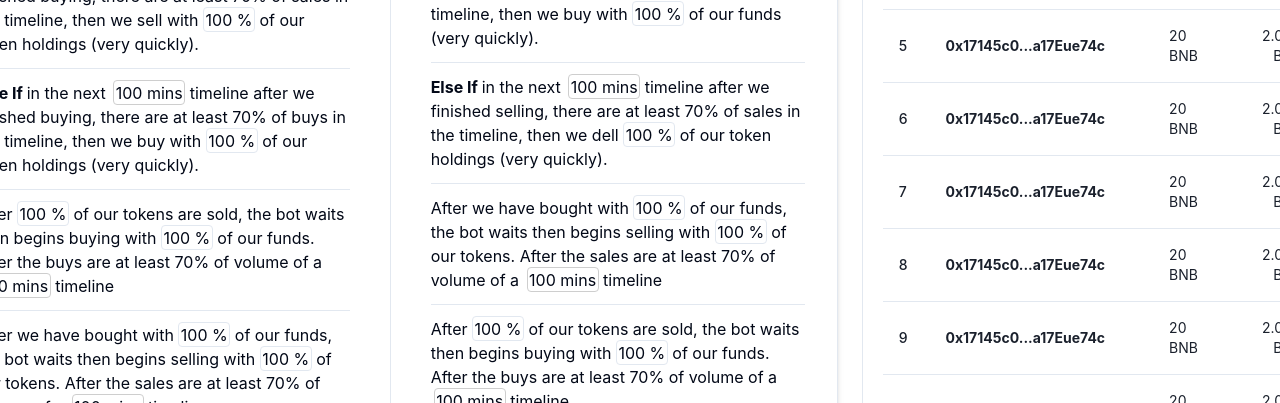
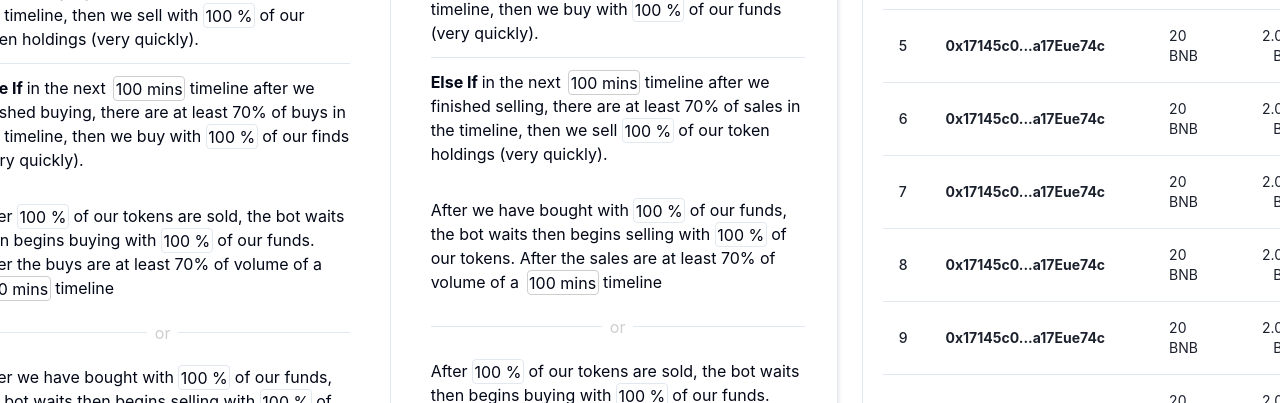
Before and after one commit to Feranmiola/MMBot, a React (Vite) app: page /dashboard in a window 1280 px wide. Shown: the part 688-1091 px from the top of the page. Built offline with nearby package versions, Linux system fonts and the light colour scheme.

Commit message:
support and resistance update

```diff
--- a/package.json
+++ b/package.json
@@ -28,6 +28,7 @@
     "lucide-react": "^0.378.0",
     "pnpm": "^9.1.1",
     "react": "^18.2.0",
+    "react-csv": "^2.2.2",
     "react-dom": "^18.2.0",
     "react-router-dom": "^6.23.1",
     "tailwind-merge": "^2.3.0",
--- a/src/components/Dashboard/pages/Dashboard.tsx
+++ b/src/components/Dashboard/pages/Dashboard.tsx
@@ -234,12 +234,18 @@ const Dashboard = () => {
                     <p className="text-[16px]"> <span className="font-bold">Then If </span>in the next <span className="ml-[3px] border-[1px]  rounded-[4px] p-[1.5px]">100 <span className=""> mins</span></span> timeline after we finished buying, there are at least 70% of sales in the timeline, then we sell with <span className="border-[1px] rounded-[4px] p-[1.5px]">100 <span className="">%</span></span> of our token holdings (very quickly).</p>
 
                     <Separator/>
-                    <p className="text-[16px]"> <span className="font-bold">Else If </span>in the next <span className="ml-[3px] border-[1px] border-[#CECECE] rounded-[4px] p-[1.5px]">100 <span className=""> mins</span></span> timeline after we finished buying, there are at least 70% of buys in the timeline, then we buy with <span className="border-[1px] rounded-[4px] p-[1.5px]">100 <span className="">%</span></span> of our token holdings (very quickly).</p>
+                    <p className="text-[16px]"> <span className="font-bold">Else If </span>in the next <span className="ml-[3px] border-[1px] border-[#CECECE] rounded-[4px] p-[1.5px]">100 <span className=""> mins</span></span> timeline after we finished buying, there are at least 70% of buys in the timeline, then we buy with <span className="border-[1px] rounded-[4px] p-[1.5px]">100 <span className="">%</span></span> of our finds (very quickly).</p>
 
-                    <Separator/>
-                    <p className="text-[16px]">After <span className="border-[1px] rounded-[4px] p-[1.5px]">100 <span className="">%</span></span> of our tokens are sold, the bot waits then begins buying with <span className="border-[1px] rounded-[4px] p-[1.5px]">100 <span className="">%</span></span> of our funds. After the buys are at least 70% of volume of a <span className="ml-[3px] border-[1px] border-[#CECECE] rounded-[4px] p-[1.5px]">100 <span className=""> mins</span></span> timeline</p>
 
-                    <Separator/>
+                    <p className="pt-5 text-[16px]">After <span className="border-[1px] rounded-[4px] p-[1.5px]">100 <span className="">%</span></span> of our tokens are sold, the bot waits then begins buying with <span className="border-[1px] rounded-[4px] p-[1.5px]">100 <span className="">%</span></span> of our funds. After the buys are at least 70% of volume of a <span className="ml-[3px] border-[1px] border-[#CECECE] rounded-[4px] p-[1.5px]">100 <span className=""> mins</span></span> timeline</p>
+
+                    <div className="flex items-center justify-center py-5">
+                      <Separator/>
+                      <div className="absolute text-[#CECECE] bg-white px-2">
+                          or
+                      </div>
+                    </div>
+
                     <p className="text-[16px]">After we have bought with <span className="border-[1px] rounded-[4px] p-[1.5px]">100 <span className="">%</span></span> of our funds, the bot waits then begins selling with <span className="border-[1px] rounded-[4px] p-[1.5px]">100 <span className="">%</span></span> of our tokens. After the sales are at least 70% of volume of a <span className="ml-[3px] border-[1px] border-[#CECECE] rounded-[4px] p-[1.5px]">100 <span className=""> mins</span></span> timeline</p>
 
                   </div>
@@ -290,12 +296,18 @@ const Dashboard = () => {
                     <p className="text-[16px]"> <span className="font-bold">Then If </span>in the next <span className="ml-[3px] border-[1px]  rounded-[4px] p-[1.5px]">100 <span className=""> mins</span></span> timeline, we finish selling, there are at least 70% of buys in the timeline, then we buy with <span className="border-[1px] rounded-[4px] p-[1.5px]">100 <span className="">%</span></span> of our funds (very quickly).</p>
 
                     <Separator/>
-                    <p className="text-[16px]"> <span className="font-bold">Else If </span>in the next <span className="ml-[3px] border-[1px] border-[#CECECE] rounded-[4px] p-[1.5px]">100 <span className=""> mins</span></span> timeline after we finished selling, there are at least 70% of sales in the timeline, then we dell <span className="border-[1px] rounded-[4px] p-[1.5px]">100 <span className="">%</span></span> of our token holdings (very quickly).</p>
+                    <p className="text-[16px]"> <span className="font-bold">Else If </span>in the next <span className="ml-[3px] border-[1px] border-[#CECECE] rounded-[4px] p-[1.5px]">100 <span className=""> mins</span></span> timeline after we finished selling, there are at least 70% of sales in the timeline, then we sell <span className="border-[1px] rounded-[4px] p-[1.5px]">100 <span className="">%</span></span> of our token holdings (very quickly).</p>
 
-                    <Separator/>
-                    <p className="text-[16px]">After we have bought with <span className="border-[1px] rounded-[4px] p-[1.5px]">100 <span className="">%</span></span> of our funds, the bot waits then begins selling with <span className="border-[1px] rounded-[4px] p-[1.5px]">100 <span className="">%</span></span> of our tokens. After the sales are at least 70% of volume of a <span className="ml-[3px] border-[1px] border-[#CECECE] rounded-[4px] p-[1.5px]">100 <span className=""> mins</span></span> timeline</p>
 
-                    <Separator/>
+                    <p className="pt-5 text-[16px]">After we have bought with <span className="border-[1px] rounded-[4px] p-[1.5px]">100 <span className="">%</span></span> of our funds, the bot waits then begins selling with <span className="border-[1px] rounded-[4px] p-[1.5px]">100 <span className="">%</span></span> of our tokens. After the sales are at least 70% of volume of a <span className="ml-[3px] border-[1px] border-[#CECECE] rounded-[4px] p-[1.5px]">100 <span className=""> mins</span></span> timeline</p>
+
+                    <div className="flex items-center justify-center py-5">
+                      <Separator/>
+                      <div className="absolute text-[#CECECE] bg-white px-2">
+                          or
+                      </div>
+                    </div>
+
                     <p className="text-[16px]">After <span className="border-[1px] rounded-[4px] p-[1.5px]">100 <span className="">%</span></span> of our tokens are sold, the bot waits then begins buying with <span className="border-[1px] rounded-[4px] p-[1.5px]">100 <span className="">%</span></span> of our funds. After the buys are at least 70% of volume of a <span className="ml-[3px] border-[1px] border-[#CECECE] rounded-[4px] p-[1.5px]">100 <span className=""> mins</span></span> timeline</p>
 
                   </div>
--- a/src/components/shared/TopMetric.tsx
+++ b/src/components/shared/TopMetric.tsx
@@ -4,7 +4,6 @@ import {
     CardHeader,
     CardTitle,
   } from "@/components/ui/card"
-
 
 const TopMetric = () => {
   return (
@@ -22,6 +21,7 @@ const TopMetric = () => {
                     <CardDescription>Token Deposits</CardDescription>
                     <img
                     src="./assets/download.svg"
+                    className="hover:scale-110 transition ease-in-out cursor-pointer"
                     />
                 </div>
                 <CardTitle>10</CardTitle>
```
Also changed, not shown: 1 other file (tests, documents, lock files or other folders).
